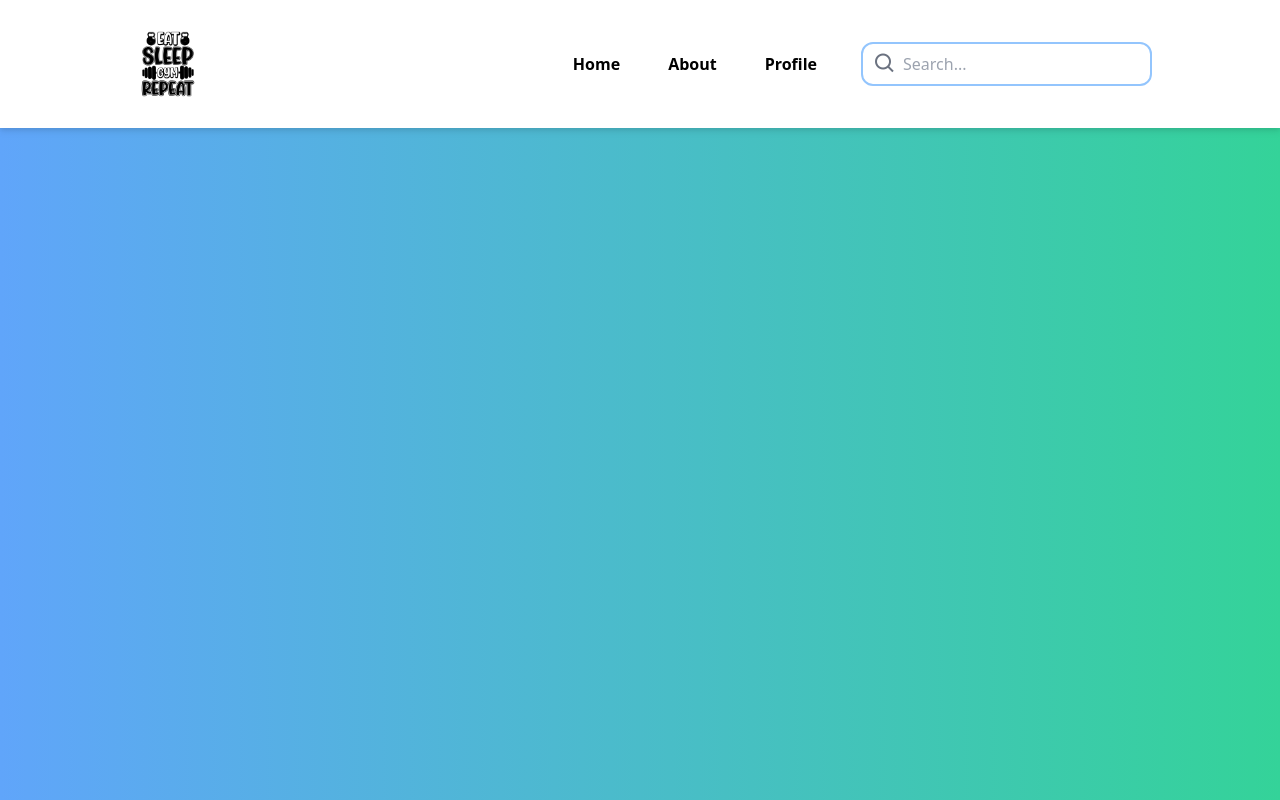
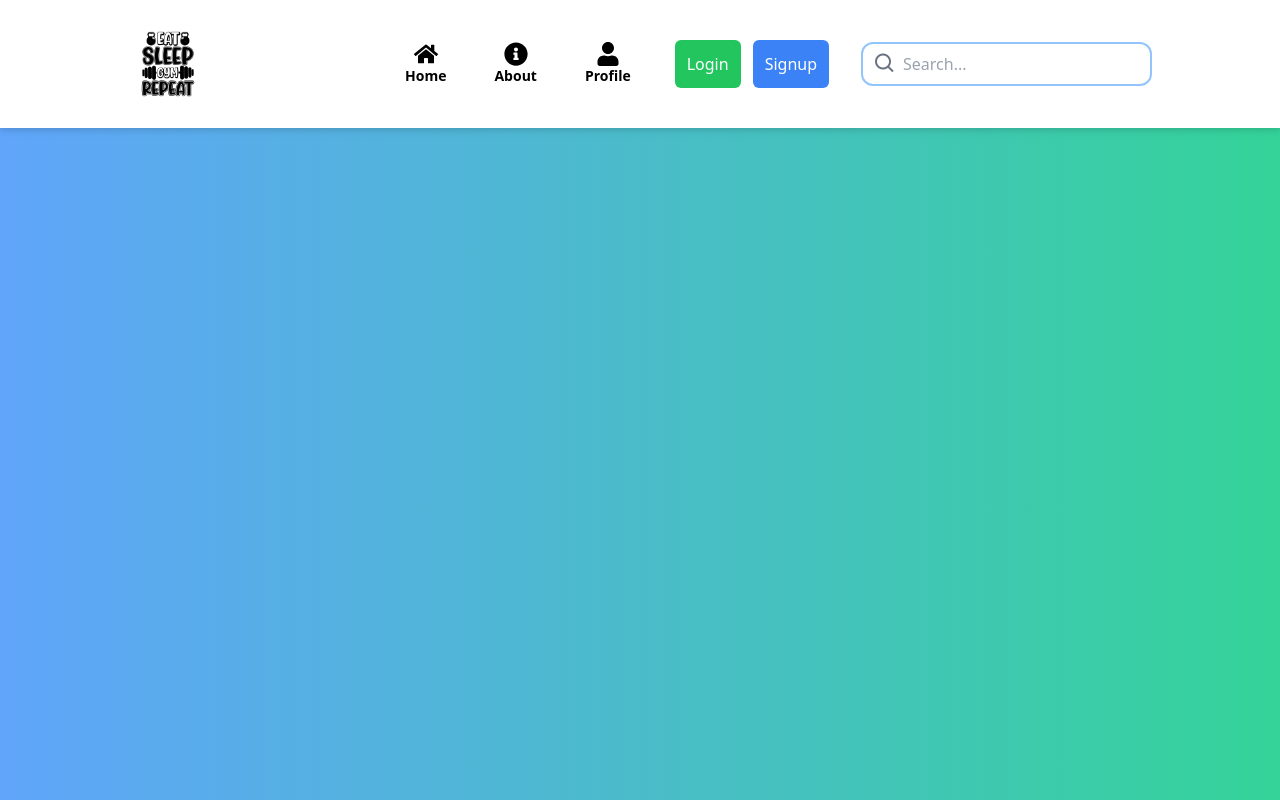
Before and after one commit to Chia213/FitExplorer, a React (Vite) app: page / in a window 1280 px wide. Both pictures are taken after a click on the item "Profile". Built offline with nearby package versions, Linux system fonts and the light colour scheme.

Commit message:
Fixed Icons, name, searchbar

```diff
--- a/package.json
+++ b/package.json
@@ -12,7 +12,8 @@
   "dependencies": {
     "@tailwindcss/vite": "^4.0.7",
     "react": "^19.0.0",
-    "react-dom": "^19.0.0"
+    "react-dom": "^19.0.0",
+    "react-icons": "^5.5.0"
   },
   "devDependencies": {
     "@eslint/js": "^9.19.0",
--- a/src/App.jsx
+++ b/src/App.jsx
@@ -1,6 +1,10 @@
+import { useState } from "react";
+import { FaHome, FaUser, FaInfoCircle } from "react-icons/fa";
 import logo from "./assets/logo.png";
 
 function App() {
+  const [showAuthOptions, setShowAuthOptions] = useState(false);
+
   return (
     <div className="w-full h-full absolute bg-gradient-to-r from-blue-400 to-emerald-400">
       <header className="flex justify-between items-center text-black py-6 px-8 md:px-32 bg-white drop-shadow-md">
@@ -8,21 +12,40 @@ function App() {
           <img
             src={logo}
             alt="Logo"
-            className="w-20 hover:scale-105 transitiond-all"
+            className="w-20 hover:scale-105 transition-all"
           />
         </a>
+
         <div className="flex items-center gap-8">
           <ul className="flex items-center gap-6 font-semibold text-base">
-            <li className="p-3 hover:bg-sky-700 hover:text-white rounded-md transition-all cursor-pointer">
-              Home
+            <li className="flex flex-col items-center p-3 hover:bg-sky-700 hover:text-white rounded-md transition-all cursor-pointer">
+              <FaHome size={24} />
+              <span className="text-sm">Home</span>
             </li>
-            <li className="p-3 hover:bg-sky-700 hover:text-white rounded-md transition-all cursor-pointer">
-              About
+            <li className="flex flex-col items-center p-3 hover:bg-sky-700 hover:text-white rounded-md transition-all cursor-pointer">
+              <FaInfoCircle size={24} />
+              <span className="text-sm">About</span>
             </li>
-            <li className="p-3 hover:bg-sky-700 hover:text-white rounded-md transition-all cursor-pointer">
-              Profile
+            <li
+              className="flex flex-col items-center p-3 hover:bg-sky-700 hover:text-white rounded-md transition-all cursor-pointer"
+              onClick={() => setShowAuthOptions(!showAuthOptions)}
+            >
+              <FaUser size={24} />
+              <span className="text-sm">Profile</span>
             </li>
           </ul>
+
+          {showAuthOptions ? (
+            <div className="flex gap-3">
+              <button className="p-3 bg-green-500 text-white rounded-md transition-all cursor-pointer">
+                Login
+              </button>
+              <button className="p-3 bg-blue-500 text-white rounded-md transition-all cursor-pointer">
+                Signup
+              </button>
+            </div>
+          ) : null}
+
           <div className="relative hidden md:flex items-center">
             <i className="bx bx-search absolute left-3 text-2xl text-gray-500"></i>
             <input
```
Also changed, not shown: 1 other file (tests, documents, lock files or other folders).
